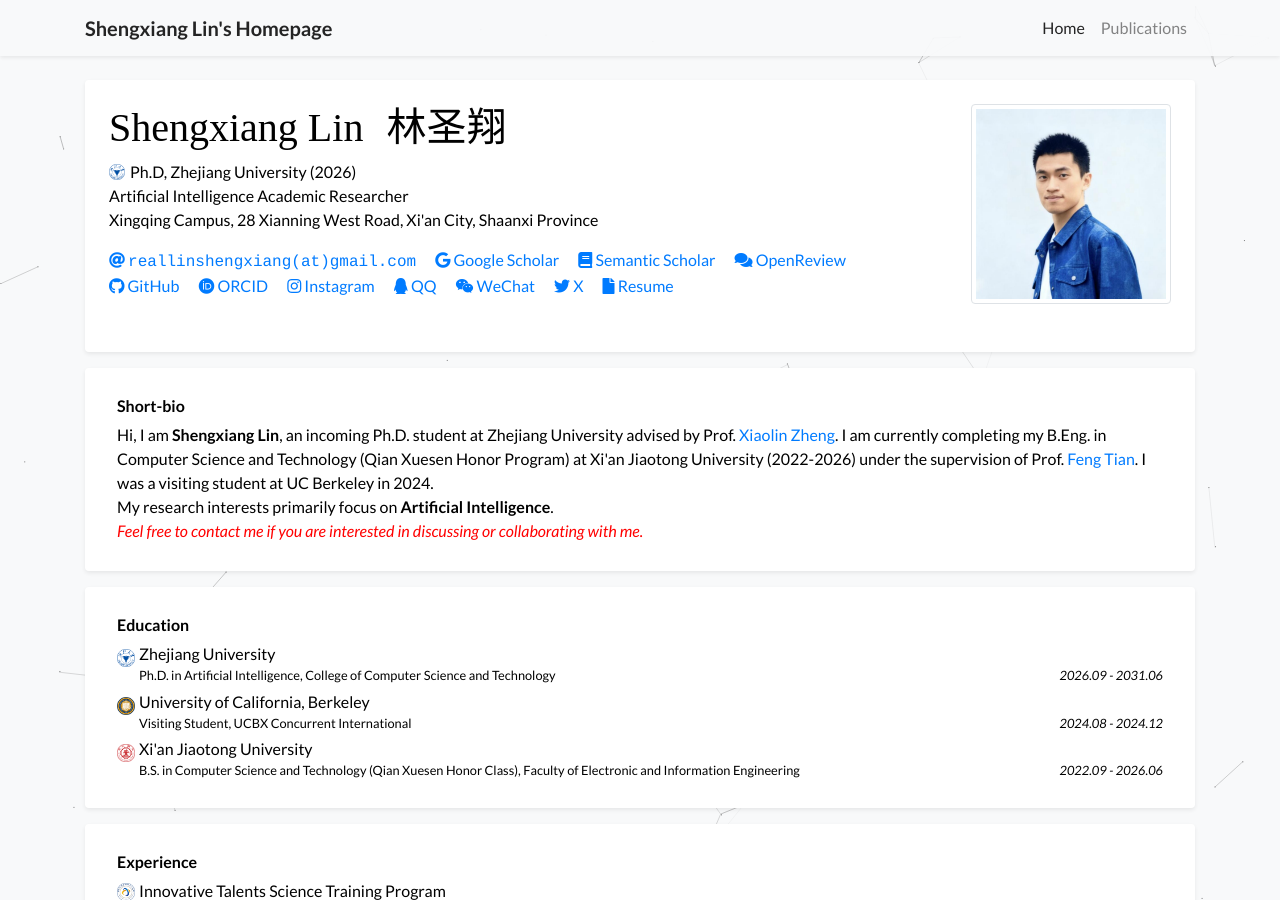
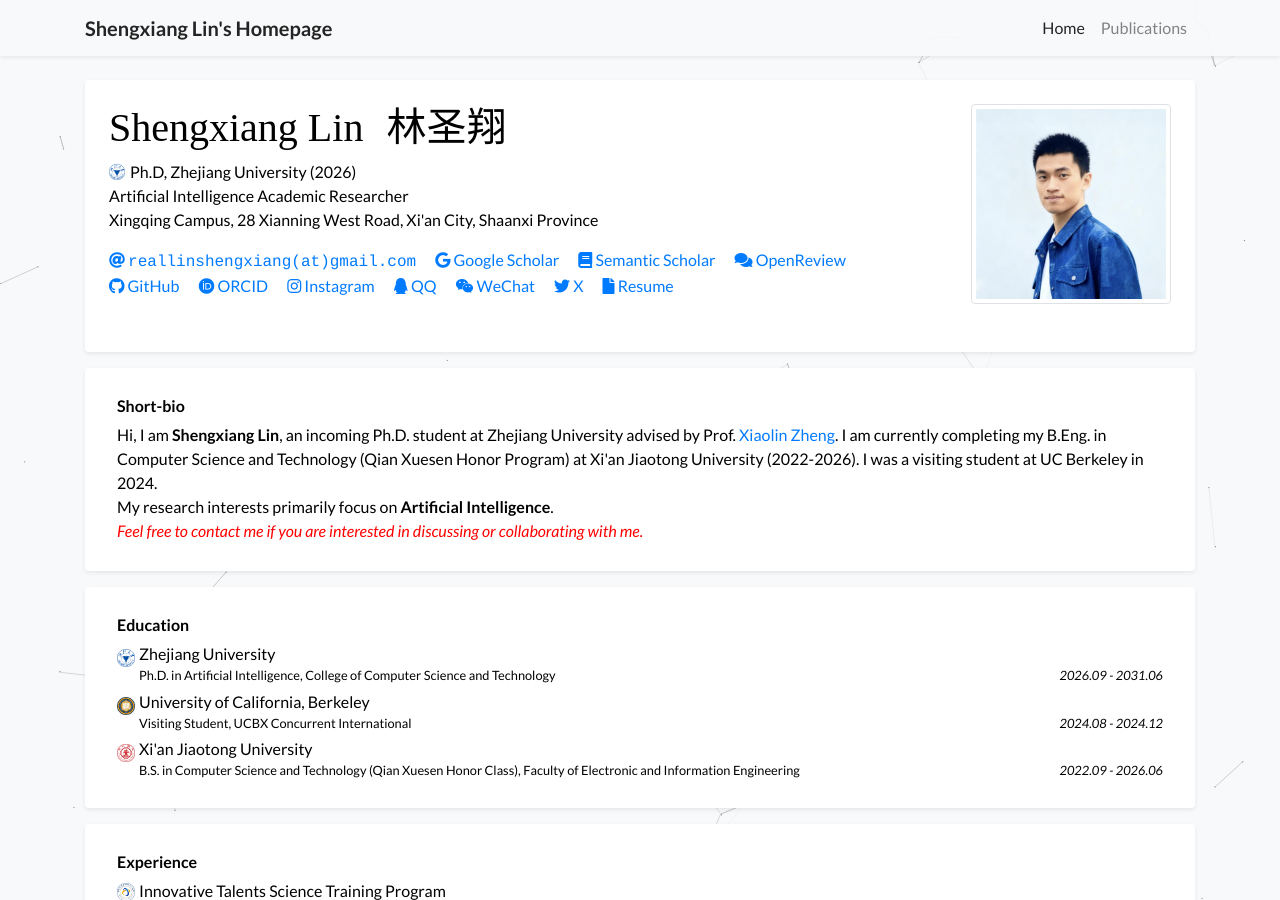
Before and after one commit to Lin-Shengxiang/Lin-Shengxiang.github.io, a Jekyll site: the page built from index.html, in a window 1280 px wide and 900 px high. Built offline with Jekyll 4.4.1, drawn with Linux system fonts in a browser that asks for light colours; a style sheet for code colours, icons or effects is not loaded.

Commit message:
Update profile.yml

```diff
--- a/_data/profile.yml
+++ b/_data/profile.yml
@@ -25,7 +25,7 @@ orcid: 0009-0006-5550-1488
 
 short_bio: >-
   Hi, I am <strong>Shengxiang Lin</strong>, an incoming Ph.D. student at Zhejiang University advised by Prof. <a href="https://scholar.google.com/citations?user=MY23M60AAAAJ">Xiaolin Zheng</a>.
-  I am currently completing my B.Eng. in Computer Science and Technology (Qian Xuesen Honor Program) at Xi'an Jiaotong University (2022-2026) under the supervision of Prof. <a href="https://scholar.google.com/citations?user=il3joj0AAAAJ&hl=en">Feng Tian</a>.
+  I am currently completing my B.Eng. in Computer Science and Technology (Qian Xuesen Honor Program) at Xi'an Jiaotong University (2022-2026).
   I was a visiting student at UC Berkeley in 2024.
   <br> My research interests primarily focus on <strong>Artificial Intelligence</strong>.
   <br> <span style="color: red; font-style: italic;">Feel free to contact me if you are interested in discussing or collaborating with me.</span>
```
